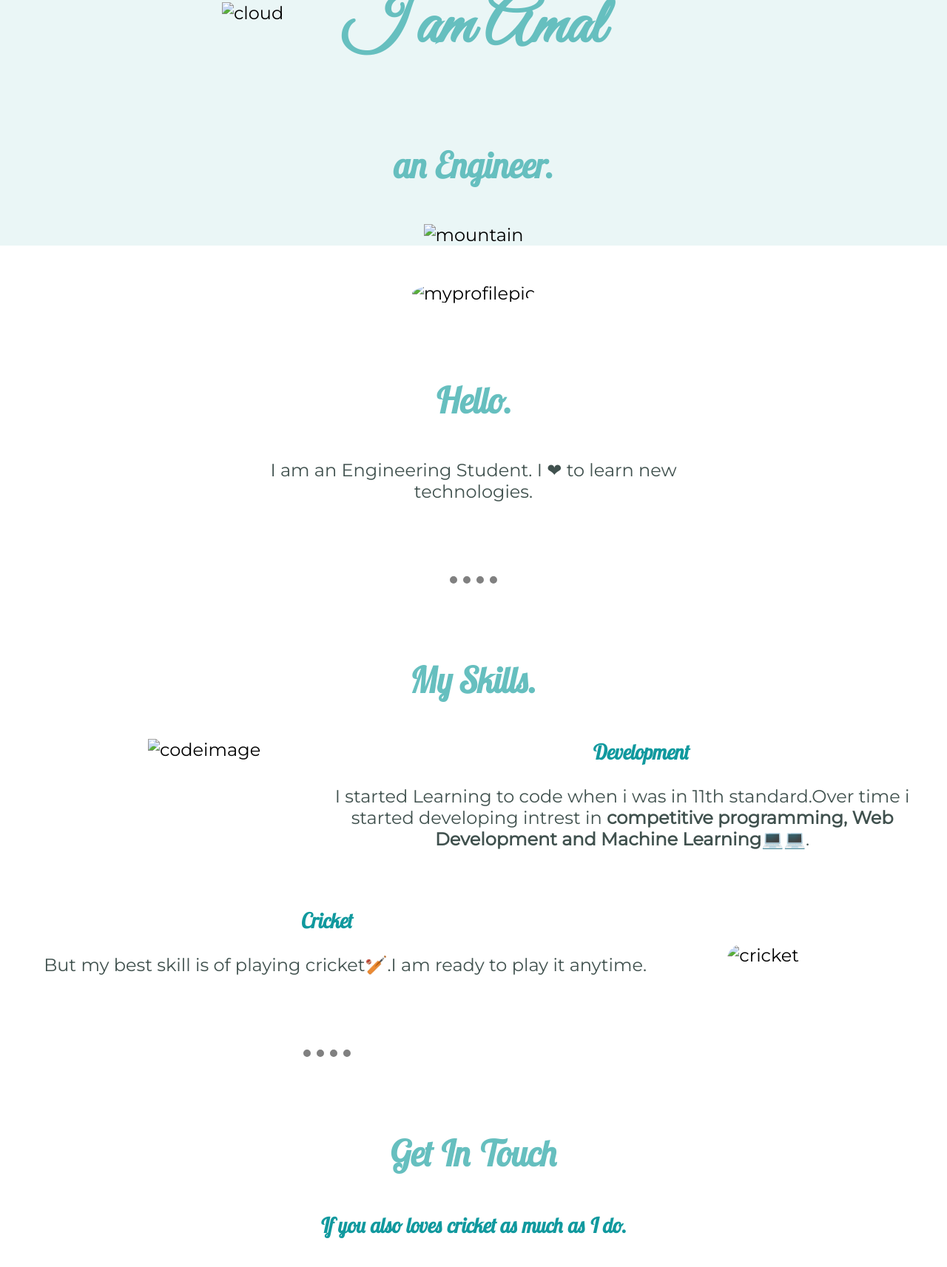
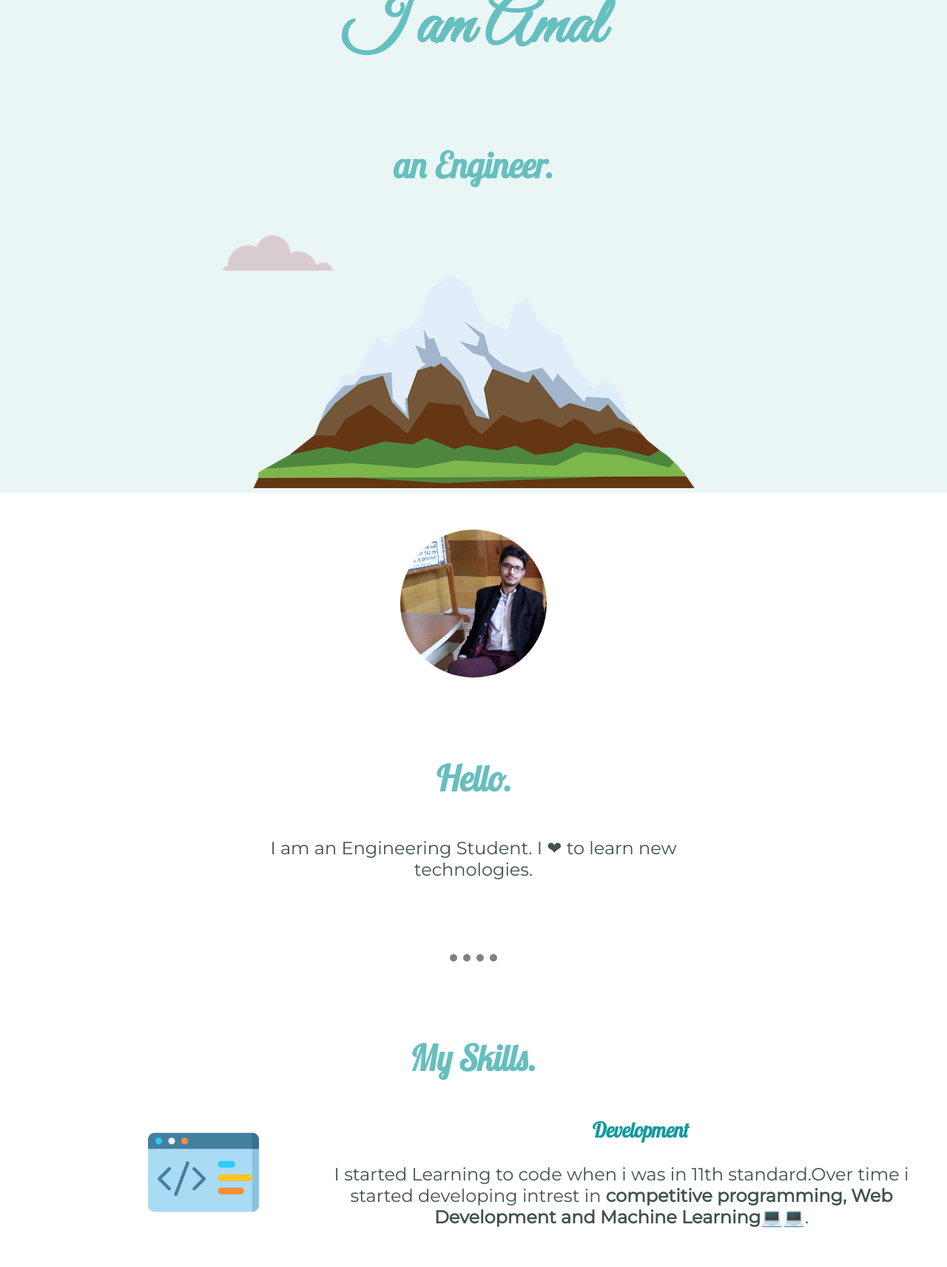
Before and after one commit to chawlaamal170401/My-Site, a plain HTML site: page index.html in a window 1280 px wide. Shown: the part 120-1833 px from the top of the page at 74% size. Drawn offline with Linux system fonts and the light colour scheme; files that its build step writes are made by us from their sources.

Commit message:
Update index.html

```diff
--- a/index.html
+++ b/index.html
@@ -6,21 +6,21 @@
   <title>Amal Chawla</title>
 </head>
 
-<link rel="stylesheet" href="css/styles.css">
+<link rel="stylesheet" href="styles.css">
 <link rel="icon" href="favicon.ico">
 <link href="https://fonts.googleapis.com/css2?family=Great+Vibes&family=Lobster+Two:ital@1&family=Montserrat&display=swap" rel="stylesheet">
 
 <body>
   <div class="Top">
-    <img class="top-cloud" src="images/cloud.png" alt="cloud">
+    <img class="top-cloud" src="cloud.png" alt="cloud">
     <h1>I am Amal</h1>
     <h2>an Engineer.</h2>
-    <img class="bottom-cloud" src="images/cloud.png" alt="cloud">
-    <img src="images/mountain.png" alt="mountain">
+    <img class="bottom-cloud" src="cloud.png" alt="cloud">
+    <img src="mountain.png" alt="mountain">
   </div>
   <div class="middle-container">
     <div class="profile">
-      <img class="pic-circle"src="images/amal.jpg" alt="myprofilepic">
+      <img class="pic-circle"src="amal.jpg" alt="myprofilepic">
       <h2>Hello.</h2>
       <p class="intro">I am an Engineering Student. I ❤ to learn new technologies.</p>
     </div>
@@ -28,13 +28,13 @@
     <div class="skills">
       <h2>My Skills.</h2>
       <div class="skill-row">
-        <img class="code-circle" src="images/code.png" alt="codeimage">
+        <img class="code-circle" src="code.png" alt="codeimage">
         <h3>Development</h3>
         <p>I started Learning to code when i was in 11th standard.Over time i started developing intrest in <strong>competitive programming, Web Development and Machine Learning</strong>💻💻.</p>
       </div>
 
       <div class="skill-row">
-        <img class="cricket-circle" src="images/cricket.png" alt="cricket">
+        <img class="cricket-circle" src="cricket.png" alt="cricket">
         <h3>Cricket</h3>
         <p>But my best skill is of playing cricket🏏.I am ready to play it anytime.</p>
       </div>
```
